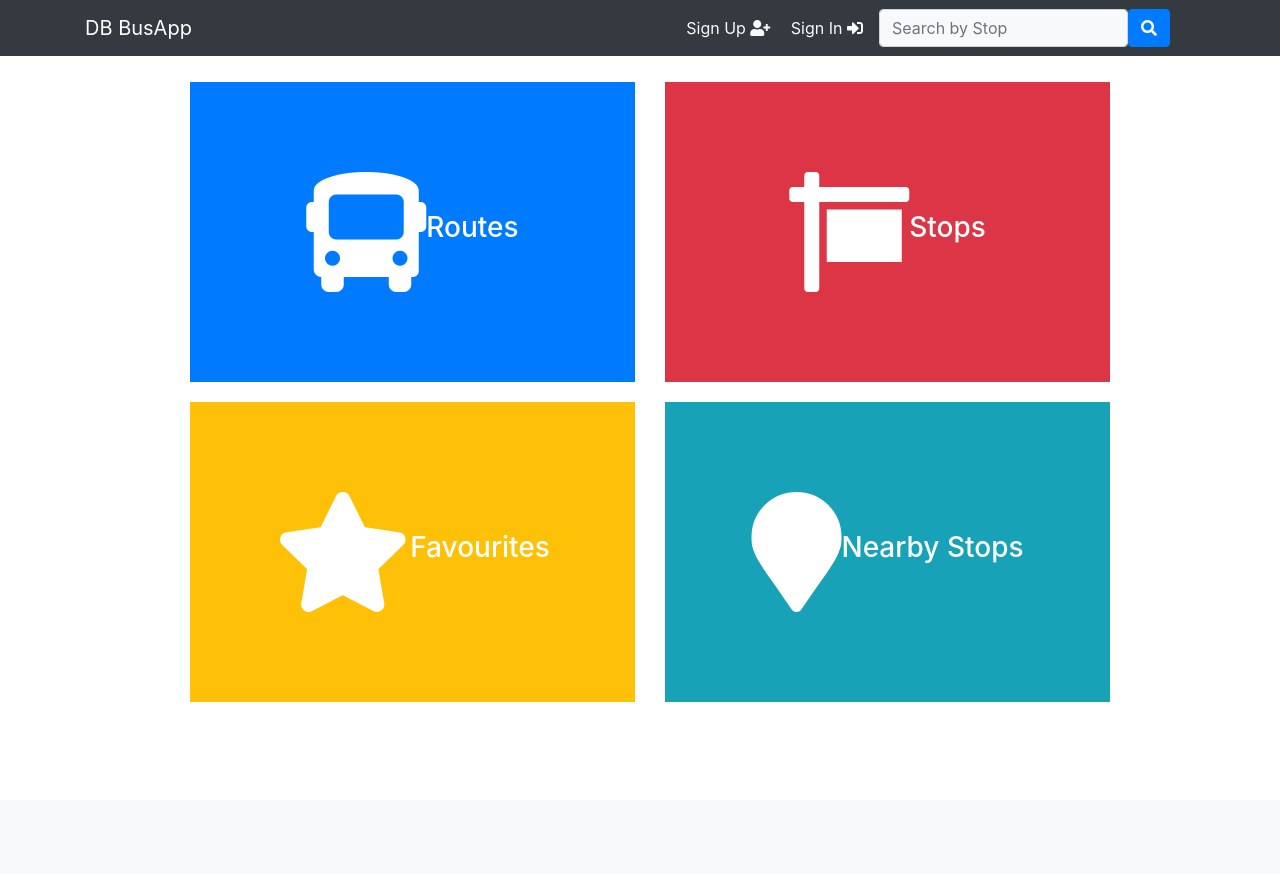
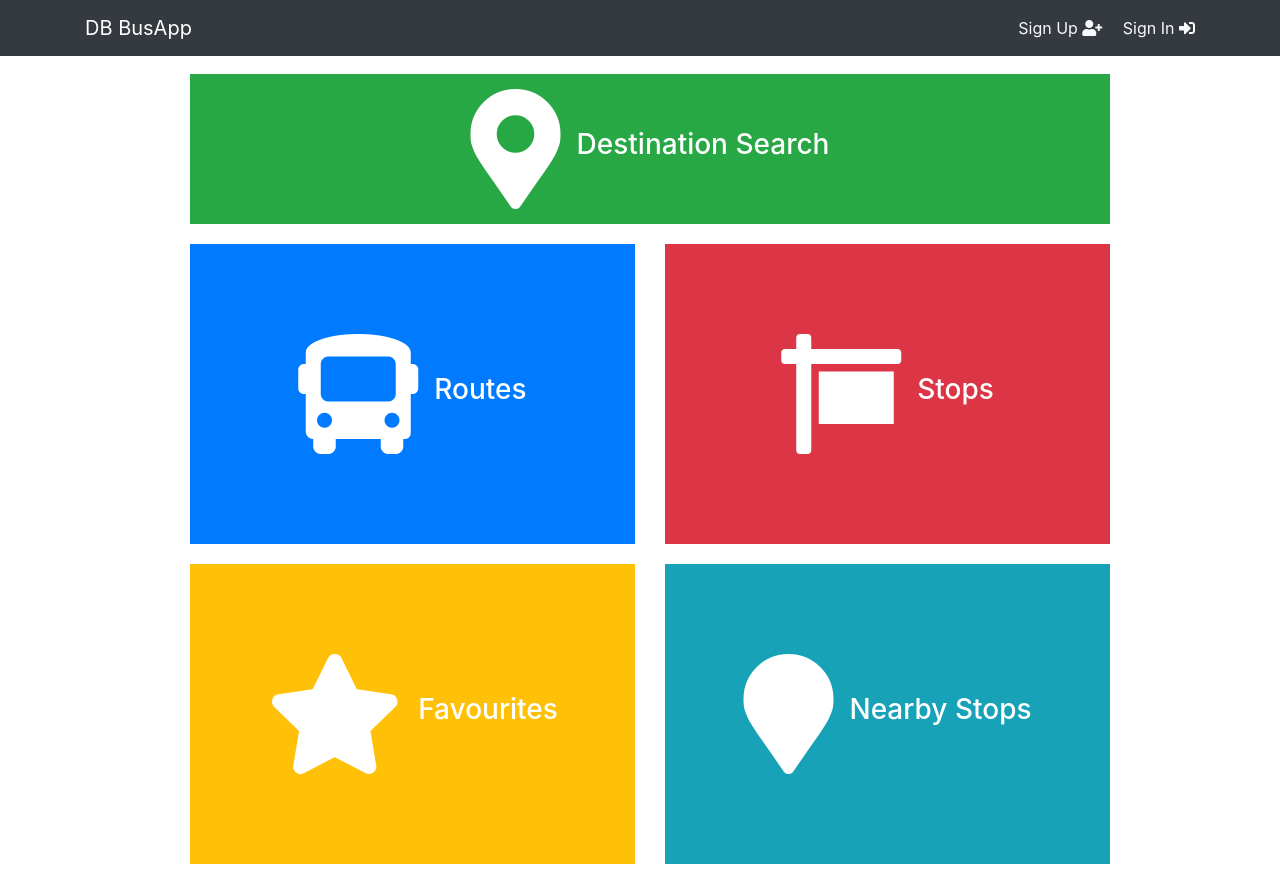
Before and after one commit to TUDublin/code-and-docs-Elijel, a Django app: page / in a window 1280 px wide. Before the commit the page ends 702 px from the top, so only its background shows below. Run offline with Django 4.2, Linux system fonts and the light colour scheme; parts of the project's set-up code (start-up, migrations or seed data) failed here and were passed over; some libraries are stand-ins or nearby versions.

Commit message:
Added Destination Search on Homepage and Added Destination Search Page Styling

```diff
--- a/code/main/templates/Destination/search_results.html
+++ b/code/main/templates/Destination/search_results.html
@@ -10,7 +10,7 @@
       <div class="my_bottom margin col-9 col-lg-4 col-sm-12 col-md-4 pt-3">
         <div class="card text-center h-100" style="max-width:500px;">
           <div class="card-body">
-            <a href="{% url 'main:routeDetails' route.route_id %}"><h4>{{ route }}</h4></a>
+            <a href="{% url 'main:routeDetails' route.route_id %}"><h4 class="text-center">{{ route }}</h4></a>
           </div>
         </div>
       </div>
--- a/code/main/templates/Home/home.html
+++ b/code/main/templates/Home/home.html
@@ -13,12 +13,22 @@
   <p>{{ error_message }}</p>
 {% endif %}
 <div class="container">
-  <div class="row justify-content-center mt-3">
+  <div class="row justify-content-center mt-2">
+    <div class="col-md-10 col-sm-6">
+      <a href="{% url 'main:destinationsearch'%}">
+        <div class="box bg-success box-favorites">
+          <i class="fa fa-map-marker-alt fa-5x"></i>
+          <h3 class="pl-3">Destination Search</h3>
+        </div>
+      </a>
+    </div>
+  </div>
+  <div class="row justify-content-center">
     <div class="col-md-5 col-sm-6">
       <a href="{% url 'main:allRoutes' %}">
         <div class="box bg-primary">
           <i class="fa fa-bus fa-5x"></i>
-          <h3>Routes</h3>
+          <h3 class="pl-3">Routes</h3>
         </div>
       </a>
     </div>
@@ -26,7 +36,7 @@
       <a href="{% url 'main:allStops' %}">
         <div class="box bg-danger">
           <i class="fa fa-sign fa-5x"></i>
-          <h3>Stops</h3>
+          <h3 class="pl-3">Stops</h3>
         </div>
       </a>
     </div>
@@ -40,7 +50,7 @@
     {%endif%}
         <div class="box bg-warning">
           <i class="fa fa-star fa-5x"></i>
-          <h3>Favourites</h3>
+          <h3 class="pl-3">Favourites</h3>
         </div>
       </a>
     </div>
@@ -48,7 +58,7 @@
       <a href="{% url 'main:nearby_stops' %}">
         <div class="box bg-info">
           <i class="fa fa-map-marker fa-5x"></i>
-          <h3>Nearby Stops</h3>
+          <h3 class="pl-3">Nearby Stops</h3>
         </div>
       </a>
     </div>
@@ -72,6 +82,9 @@
         height: 300px;
         font-size: 24px;
       }
+      .box-favorites {
+      max-height: 150px;
+      }
     }
 
     a:hover {
--- a/code/main/templates/navbar.html
+++ b/code/main/templates/navbar.html
@@ -20,11 +20,6 @@
               <a href="{% url 'signin' %}" class="text-light pl-3">Sign In <i class="fas fa-sign-in-alt text-light"></i></a>
           {% endif %}
           </div>
-          <form class="form-inline" action="{% url 'searchstop:searchResult' %}" method="get">
-            {% csrf_token %}
-            <input class="form-control bg-light col-9 ml-3" type="search" placeholder="Search by Stop" aria-label="Search" name="q">
-            <button class="btn btn-primary" type="submit"><i class="fas fa-search"></i></button>
-          </form>
       </div>
     </div>
 </nav>
--- a/code/main/templates/navbar_bg.html
+++ /dev/null
@@ -1,3 +0,0 @@
-<nav class="navbar navbar-expand-lg navbar-light pt-5 bg-secondary">
-</nav>
-<nav>
--- a/code/main/views.py
+++ b/code/main/views.py
@@ -181,7 +181,7 @@ def routeDetails(request, route_id):
     return render(request, 'Route/route_detail.html', context)
 
 def destinationsearch(request):
-    return render(request, 'realtime/search.html')
+    return render(request, 'Destination/search.html')
 
 def destination(request):
     if request.method == 'GET':
```
Also changed, not shown: code/main/templates/Destination/search.html (+18 -13 lines).
